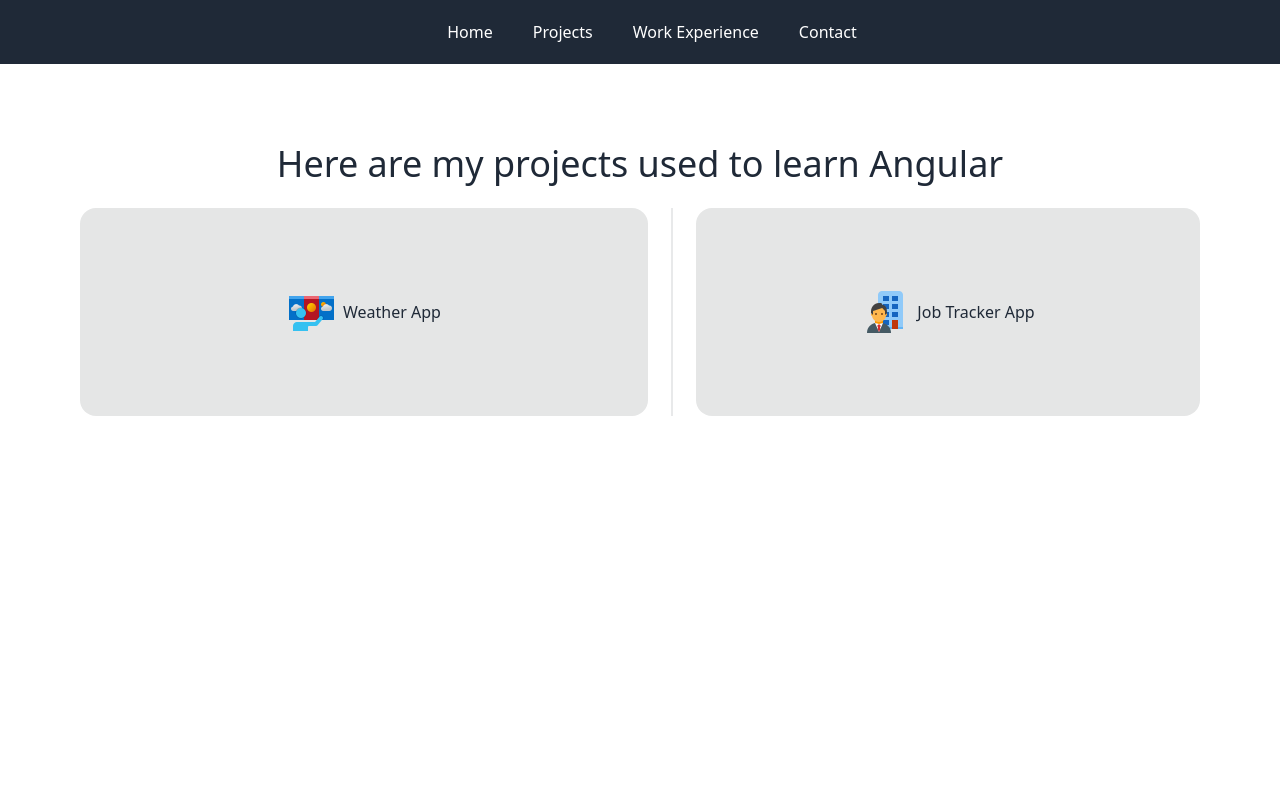
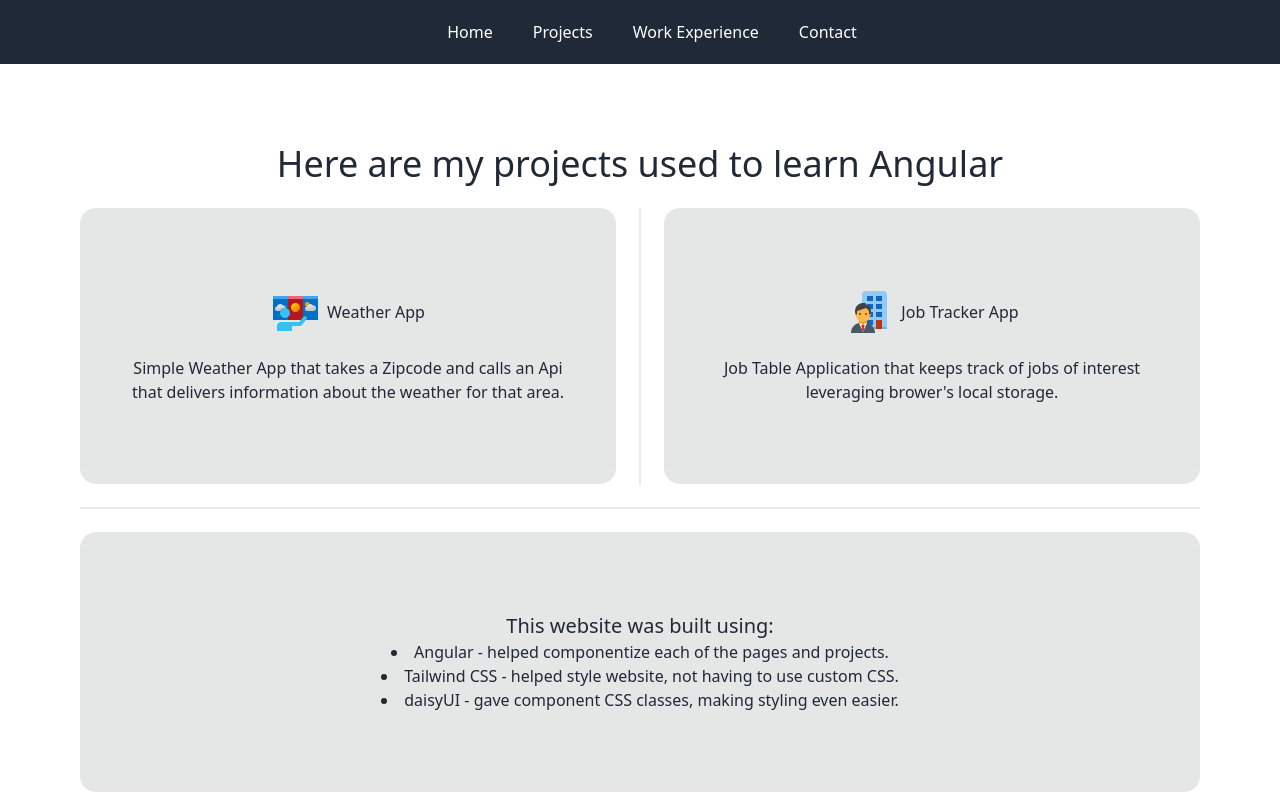
Before and after one commit to knguyen3632/kevin-nguyen-website, an Angular app: page /projects in a window 1280 px wide. Built offline with nearby package versions, Linux system fonts and the light colour scheme.

Commit message:
Added website description to Projects page

```diff
--- a/src/app/projects/projects.component.html
+++ b/src/app/projects/projects.component.html
@@ -5,7 +5,7 @@
   <br />
   <div class="flex w-full">
     <div
-      class="card w-64 min-w-max py-20 bg-base-300 rounded-box grid flex-grow place-items-center"
+      class="card w-48 py-20 bg-base-300 rounded-box grid flex-grow place-items-center"
     >
       <div>
         <a class="flex items-center" routerLink="/weather-app"
@@ -15,10 +15,16 @@
           />Weather App</a
         >
       </div>
+      <div>
+        <p class="px-10 pt-5">
+          Simple Weather App that takes a Zipcode and calls an Api that delivers
+          information about the weather for that area.
+        </p>
+      </div>
     </div>
     <div class="divider divider-horizontal"></div>
     <div
-      class="card w-48 min-w-64 py-20 bg-base-300 rounded-box grid flex-grow place-items-center"
+      class="card w-48 py-20 bg-base-300 rounded-box grid flex-grow place-items-center"
     >
       <div>
         <a class="flex items-center" routerLink="/job-tracker-app"
@@ -26,6 +32,31 @@
           App</a
         >
       </div>
+      <div>
+        <p class="px-10 pt-5">
+          Job Table Application that keeps track of jobs of interest leveraging
+          brower's local storage.
+        </p>
+      </div>
+    </div>
+  </div>
+  <div class="divider divider-vertical"></div>
+  <div class="flex w-full">
+    <div
+      class="card w-48 py-20 bg-base-300 rounded-box grid flex-grow place-items-center"
+    >
+      <div>
+        <p class="px-10 text-xl">This website was built using:</p>
+        <ul class="px-10 list-disc list-inside">
+          <li>Angular - helped componentize each of the pages and projects.</li>
+          <li>
+            Tailwind CSS - helped style website, not having to use custom CSS.
+          </li>
+          <li>
+            daisyUI - gave component CSS classes, making styling even easier.
+          </li>
+        </ul>
+      </div>
     </div>
   </div>
 </div>
```
